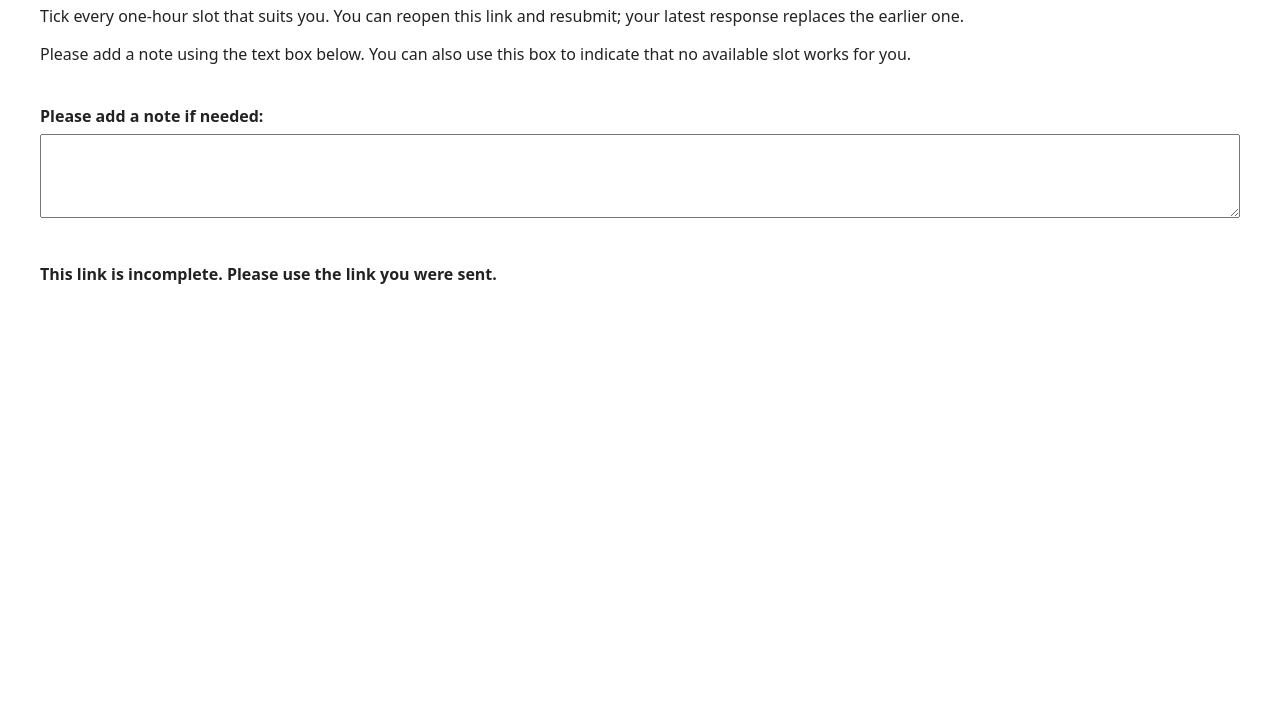
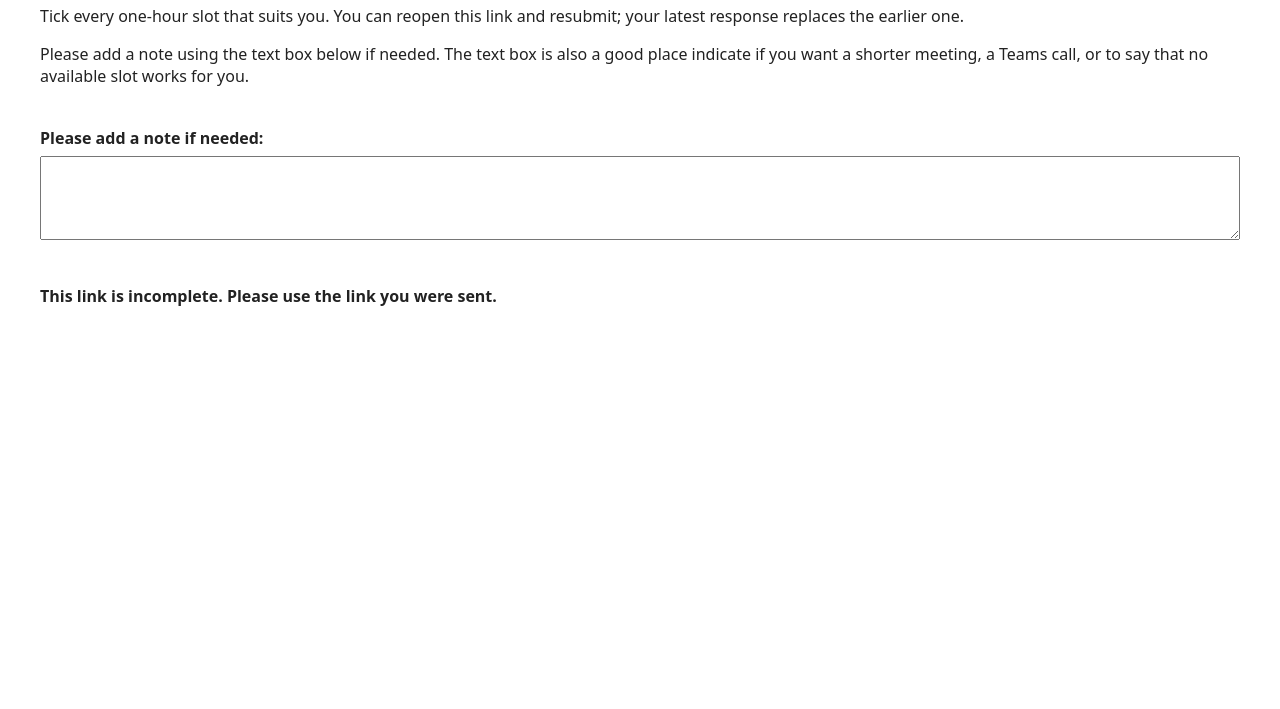
Before and after one commit to ofithcheallaigh/meeting-availability, a plain HTML site: page index.html in a window 1280 px wide. Shown: the part 91-800 px from the top of the page. Drawn offline with Linux system fonts and the light colour scheme.

Commit message:
Updated some of the text at the top of the page

```diff
--- a/index.html
+++ b/index.html
@@ -26,7 +26,7 @@
 <p id="greeting"></p>
 <p>Tick every one-hour slot that suits you. You can reopen this link and resubmit; your latest response replaces the earlier one.</p>
 
-<p>Please add a note using the text box below. You can also use this box to indicate that no available slot works for you.
+<p>Please add a note using the text box below if needed. The text box is also a good place indicate if you want a shorter meeting, a Teams call, or to say that no available slot works for you.
 <div id="grid"></div>
 <label for="note" id="note-label">Please add a note if needed:</label>
 <textarea id="note" maxlength="500" rows="3"></textarea>
@@ -49,7 +49,7 @@ const BLOCKED = new Set([
 		'2026-12-09 13:00',
 		'2026-12-09 14:00',
 		'2026-12-10 15:00',
-		'2026-12-10 16:00'
+		'2026-12-10 16:00',
 		]);
 const start = params.get('start') || DEFAULT_START;
 const msg = document.getElementById('msg');
```
